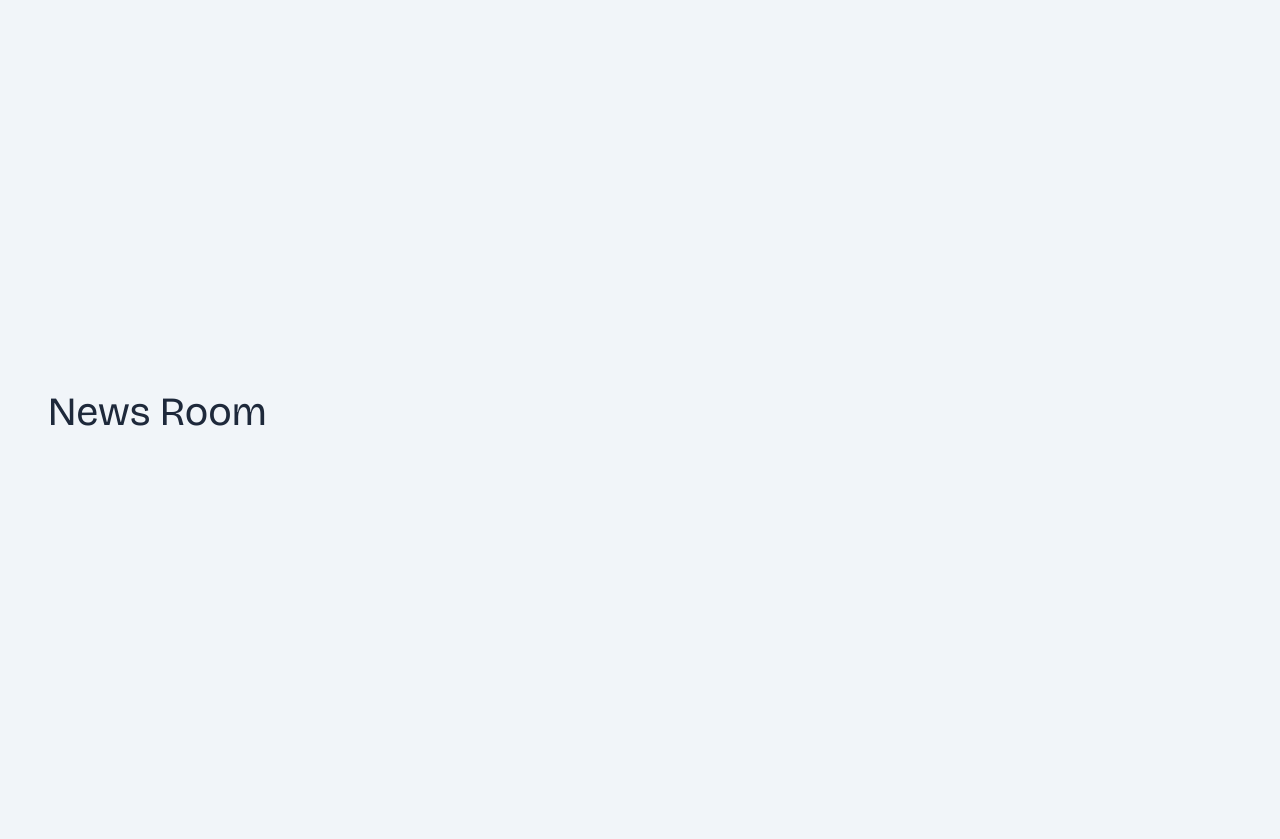
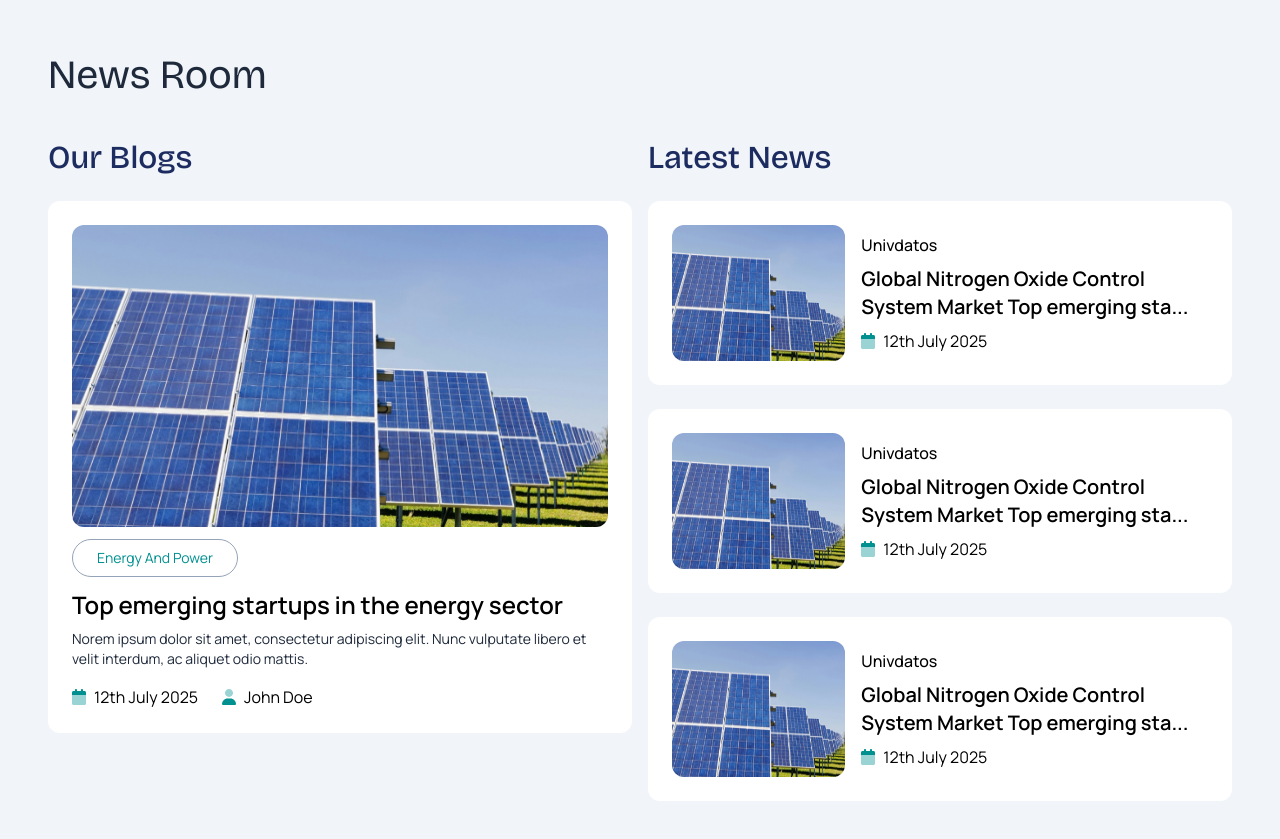
Before and after one commit to Anuragtech02/uds-vps, a Next.js app: page / in a window 1280 px wide. Shown: the part 3560-4399 px from the top of the page. Before the commit the page ends 4373 px from the top, so only its background shows below. Built offline with nearby package versions, Linux system fonts and the light colour scheme.

Commit message:
new room

```diff
--- a/src/assets/styles/globals.scss
+++ b/src/assets/styles/globals.scss
@@ -30,6 +30,14 @@ h2 {
    @apply text-s-800;
 }
 
+h3 {
+   font-size: 2rem;
+   line-height: 2.4rem;
+   font-family: 'Bricolage Grotesque', sans-serif;
+   font-weight: 500;
+   @apply text-s-800;
+}
+
 h1,
 h2 {
    span {
--- a/src/components/Home/NewsRoom.tsx
+++ b/src/components/Home/NewsRoom.tsx
@@ -1,8 +1,106 @@
+import Image from 'next/image';
+import newPlaceHolder from '@/assets/img/newPlaceholder.jpg';
+import { CalendarSvg, UserSvg } from '../commons/Icons';
+import logo from '@/assets/img/logo.png';
+
+const newsItems = [
+   {
+      title: 'Global Nitrogen Oxide Control System Market Top emerging startups in the energy sector',
+      date: '12th July 2025',
+   },
+   {
+      title: 'Global Nitrogen Oxide Control System Market Top emerging startups in the energy sector',
+      date: '12th July 2025',
+   },
+   {
+      title: 'Global Nitrogen Oxide Control System Market Top emerging startups in the energy sector',
+      date: '12th July 2025',
+   },
+];
+
+const blogs = [
+   {
+      category: 'Energy and power',
+      title: 'Top emerging startups in the energy sector',
+      date: '12th July 2025',
+      author: 'John Doe',
+      descrption:
+         'Norem ipsum dolor sit amet, consectetur adipiscing elit. Nunc vulputate libero et velit interdum, ac aliquet odio mattis.',
+   },
+];
+
 const NewsRoom = () => {
    return (
       <section>
          <div className='container'>
             <h2>News Room</h2>
+
+            <div className='my-6 flex gap-4 md:my-10'>
+               <div className='md:w-1/2'>
+                  <h3 className='mb-6 text-blue-2'>Our Blogs</h3>
+                  {blogs.map((blog, index) => (
+                     <div className='rounded-xl bg-white p-6' key={index}>
+                        <div className='relative aspect-video w-full rounded-md'>
+                           <Image
+                              src={newPlaceHolder}
+                              alt='news'
+                              fill
+                              className='rounded-xl'
+                           />
+                        </div>
+                        <div className='my-3 inline-block rounded-full border border-s-400 px-6 py-2 text-sm capitalize text-green-1'>
+                           {blog.category}
+                        </div>
+                        <h4 className='mb-2 text-2xl font-semibold'>
+                           {blog.title}
+                        </h4>
+                        <p className='text-sm text-s-800'>{blog.descrption}</p>
+                        <div className='mt-4 flex items-center gap-6'>
+                           <p className='flex items-center gap-2'>
+                              <CalendarSvg /> {blog.date}
+                           </p>
+                           <p className='flex items-center gap-2'>
+                              <UserSvg /> {blog.author}
+                           </p>
+                        </div>
+                     </div>
+                  ))}
+               </div>
+               <div className='md:w-1/2'>
+                  <h3 className='mb-6 text-blue-2'>Latest News</h3>
+                  <div className='flex flex-col gap-6'>
+                     {newsItems.map((news, index) => (
+                        <div
+                           key={index}
+                           className='flex gap-4 rounded-xl bg-white p-6'
+                        >
+                           <div className='relative aspect-video w-1/3 rounded-md'>
+                              <Image
+                                 src={newPlaceHolder}
+                                 alt='news'
+                                 fill
+                                 className='rounded-xl'
+                              />
+                           </div>
+                           <div className='w-2/3'>
+                              <div className='my-2 flex items-center'>
+                                 <p className='font-medium'>Univdatos</p>
+                              </div>
+                              <h4 className='mb-2 text-xl font-semibold'>
+                                 {news.title.length > 60
+                                    ? news.title.substring(0, 60) + '...'
+                                    : news.title}
+                              </h4>
+                              <p className='my-2 flex items-center gap-2'>
+                                 <CalendarSvg />
+                                 {news.date}
+                              </p>
+                           </div>
+                        </div>
+                     ))}
+                  </div>
+               </div>
+            </div>
          </div>
       </section>
    );
--- a/src/components/ResearchCard.tsx
+++ b/src/components/ResearchCard.tsx
@@ -2,33 +2,7 @@ import Image, { StaticImageData } from 'next/image';
 import { FC } from 'react';
 import Button from './commons/Button';
 import { BsArrowRight } from 'react-icons/bs';
-
-const CalendarSvg = () => (
-   <svg
-      width='14'
-      height='16'
-      viewBox='0 0 14 16'
-      fill='none'
-      xmlns='http://www.w3.org/2000/svg'
-   >
-      <g clip-path='url(#clip0_335_2319)'>
-         <path
-            opacity='0.4'
-            d='M0 6H14V14.5C14 15.3281 13.3281 16 12.5 16H1.5C0.671875 16 0 15.3281 0 14.5V6Z'
-            fill='#009090'
-         />
-         <path
-            d='M5 1C5 0.446875 4.55312 0 4 0C3.44688 0 3 0.446875 3 1V2H1.5C0.671875 2 0 2.67188 0 3.5V6H14V3.5C14 2.67188 13.3281 2 12.5 2H11V1C11 0.446875 10.5531 0 10 0C9.44687 0 9 0.446875 9 1V2H5V1Z'
-            fill='#009090'
-         />
-      </g>
-      <defs>
-         <clipPath id='clip0_335_2319'>
-            <rect width='14' height='16' fill='white' />
-         </clipPath>
-      </defs>
-   </svg>
-);
+import { CalendarSvg } from './commons/Icons';
 
 interface ResearchCardProps {
    type: string;
--- /dev/null
+++ b/src/components/commons/Icons.tsx
@@ -0,0 +1,53 @@
+export const CalendarSvg = () => (
+   <svg
+      width='14'
+      height='16'
+      viewBox='0 0 14 16'
+      fill='none'
+      xmlns='http://www.w3.org/2000/svg'
+   >
+      <g clip-path='url(#clip0_335_2319)'>
+         <path
+            opacity='0.4'
+            d='M0 6H14V14.5C14 15.3281 13.3281 16 12.5 16H1.5C0.671875 16 0 15.3281 0 14.5V6Z'
+            fill='#009090'
+         />
+         <path
+            d='M5 1C5 0.446875 4.55312 0 4 0C3.44688 0 3 0.446875 3 1V2H1.5C0.671875 2 0 2.67188 0 3.5V6H14V3.5C14 2.67188 13.3281 2 12.5 2H11V1C11 0.446875 10.5531 0 10 0C9.44687 0 9 0.446875 9 1V2H5V1Z'
+            fill='#009090'
+         />
+      </g>
+      <defs>
+         <clipPath id='clip0_335_2319'>
+            <rect width='14' height='16' fill='white' />
+         </clipPath>
+      </defs>
+   </svg>
+);
+
+export const UserSvg = () => (
+   <svg
+      width='14'
+      height='16'
+      viewBox='0 0 14 16'
+      fill='none'
+      xmlns='http://www.w3.org/2000/svg'
+   >
+      <g clip-path='url(#clip0_327_1481)'>
+         <path
+            opacity='0.4'
+            d='M3 4C3 2.93913 3.42143 1.92172 4.17157 1.17157C4.92172 0.421427 5.93913 0 7 0C8.06087 0 9.07828 0.421427 9.82843 1.17157C10.5786 1.92172 11 2.93913 11 4C11 5.06087 10.5786 6.07828 9.82843 6.82843C9.07828 7.57857 8.06087 8 7 8C5.93913 8 4.92172 7.57857 4.17157 6.82843C3.42143 6.07828 3 5.06087 3 4Z'
+            fill='#009090'
+         />
+         <path
+            d='M0 15.0719C0 11.9937 2.49375 9.5 5.57188 9.5H8.42813C11.5063 9.5 14 11.9937 14 15.0719C14 15.5844 13.5844 16 13.0719 16H0.928125C0.415625 16 0 15.5844 0 15.0719Z'
+            fill='#009090'
+         />
+      </g>
+      <defs>
+         <clipPath id='clip0_327_1481'>
+            <rect width='14' height='16' fill='white' />
+         </clipPath>
+      </defs>
+   </svg>
+);
```
Also changed, not shown: src/assets/img/newPlaceholder.jpg (added).
